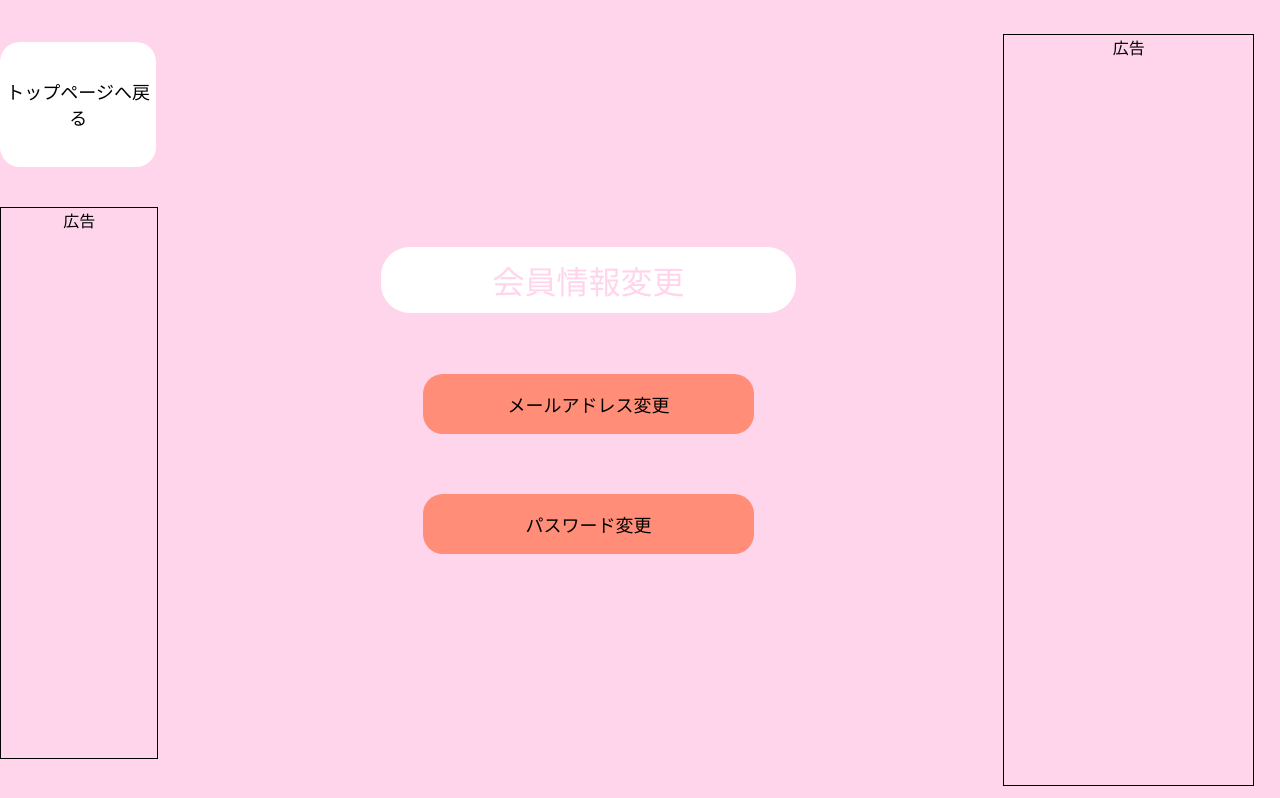
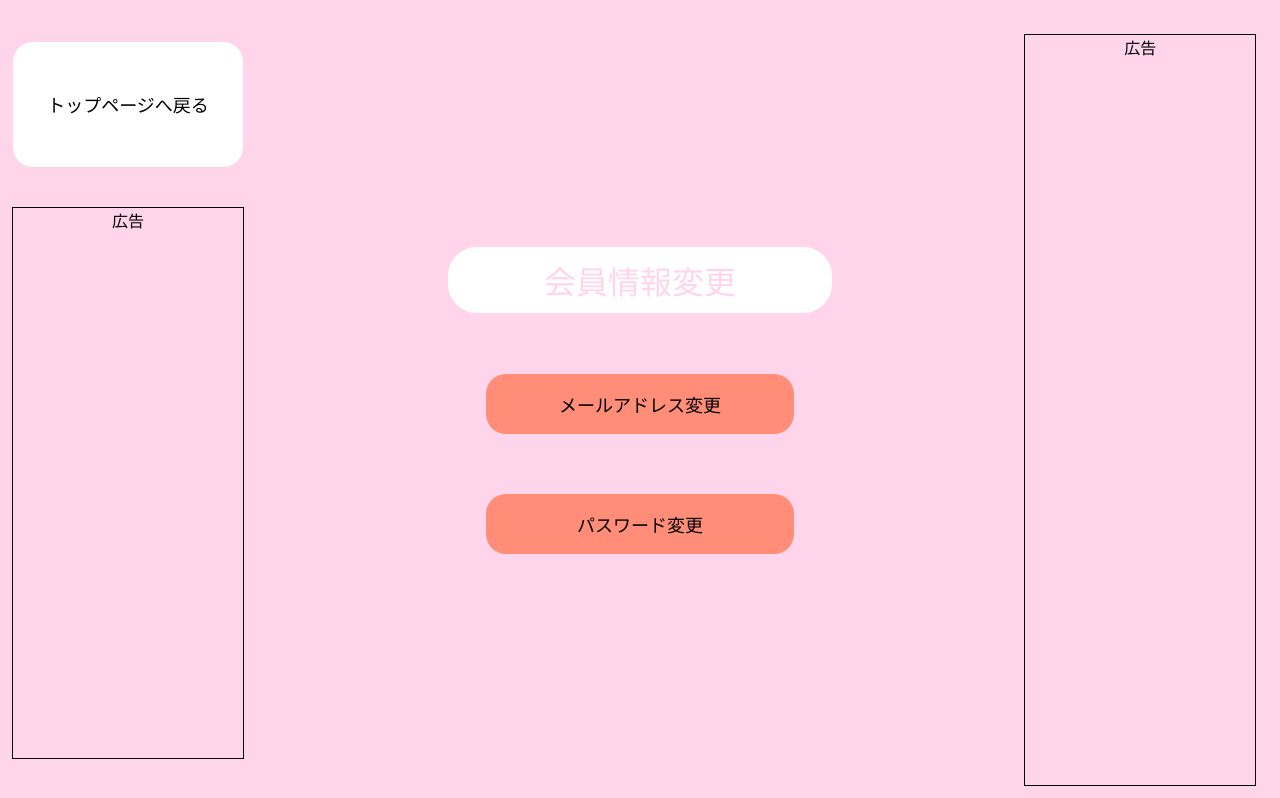
Before and after one commit to pyo216/Neozero_Front, a React (Create React App) app in the folder soft/: page /change_info in a window 1280 px wide. Built offline with nearby package versions, Linux system fonts and the light colour scheme.

Commit message:
ひゅんってなってるのを直した

```diff
--- a/soft/src/change_info/change_info.js
+++ b/soft/src/change_info/change_info.js
@@ -22,7 +22,7 @@ const ChangeInfo = () => {
 
   return (
     <div className={styles.body}>
-      <div cclassName={styles.left}>
+      <div className={styles.left}>
         <button // 「トップページへ戻る」ボタン
           className={styles.button}
           onClick={handletop}
```
